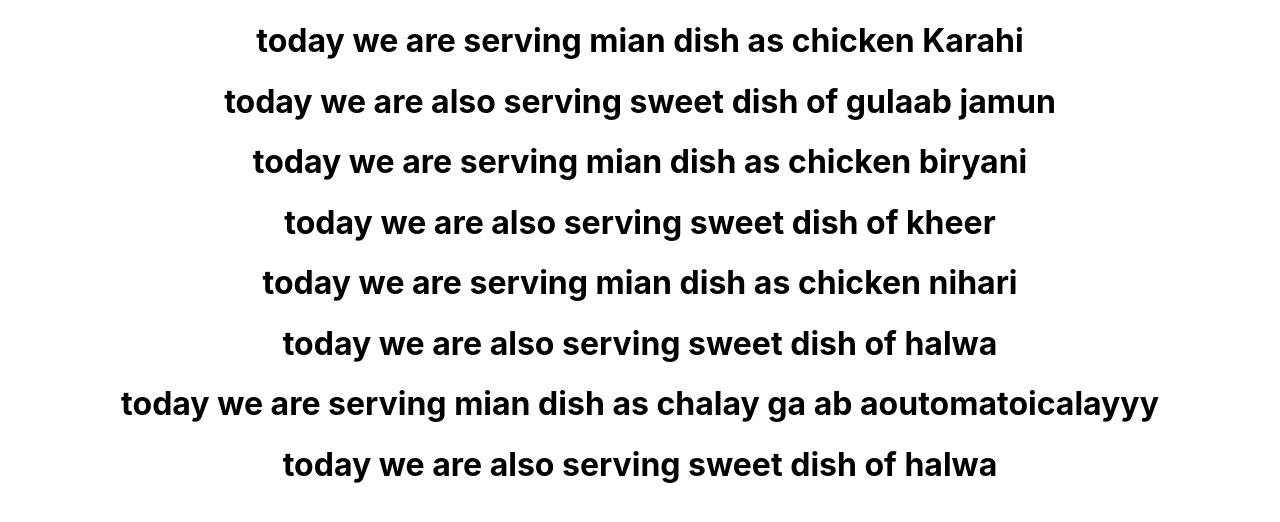
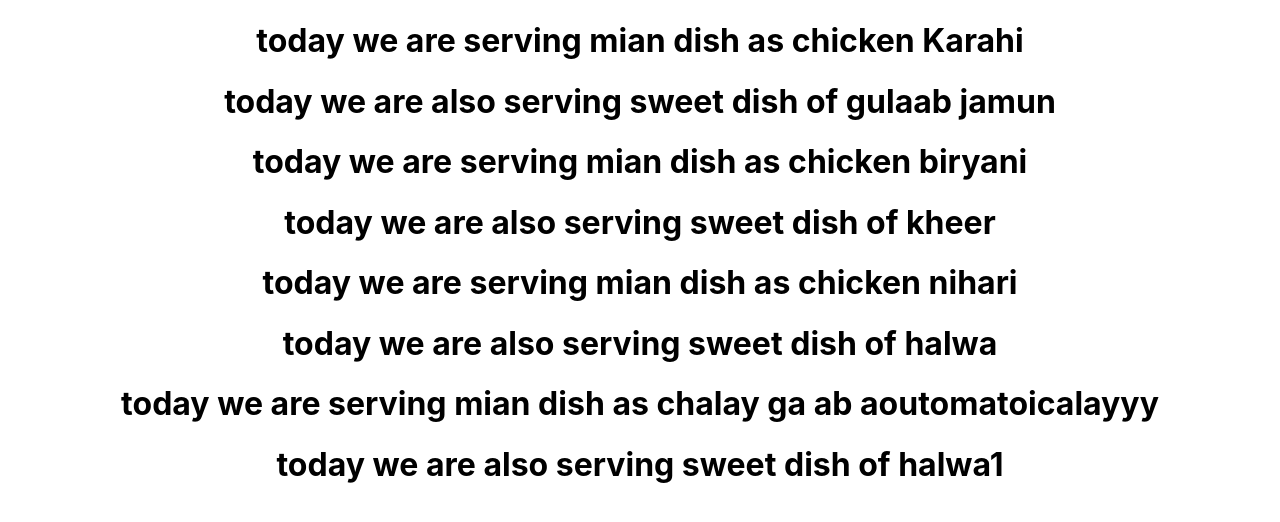
Before and after one commit to abdulsamigithub/react-app, a React (Create React App) app: page / in a window 1280 px wide. Shown: the top 522 px of the page. Built offline with nearby package versions, Linux system fonts and the light colour scheme.

Commit message:
updated again check

```diff
--- a/src/App.js
+++ b/src/App.js
@@ -8,7 +8,7 @@ function App() {
     <Dinner dishName="chicken Karahi"  sweetDish="gulaab jamun"/>
     <Dinner dishName="chicken biryani"  sweetDish="kheer"/>
     <Dinner dishName="chicken nihari"  sweetDish="halwa"/>
-    <Dinner dishName="chalay ga ab aoutomatoicalayyy"  sweetDish="halwa"/>
+    <Dinner dishName="chalay ga ab aoutomatoicalayyy"  sweetDish="halwa1"/>
 
 
 
```
